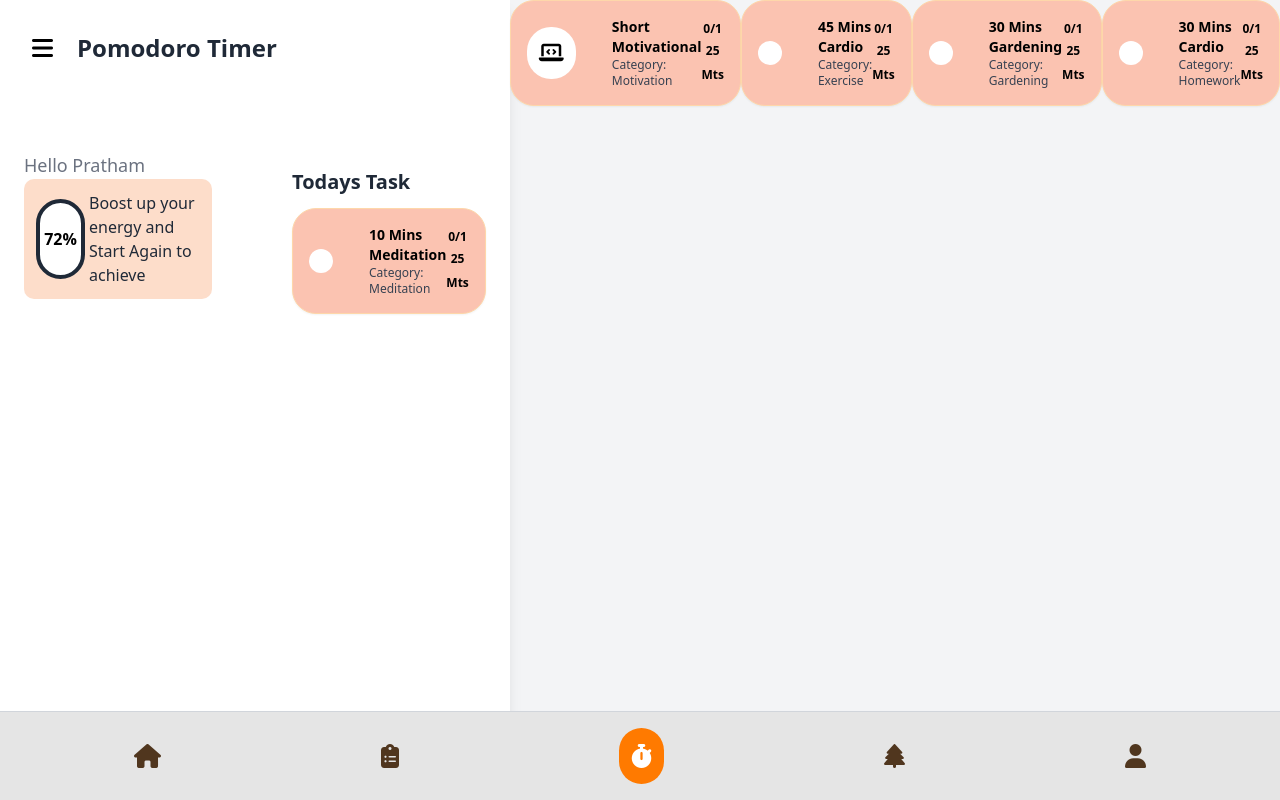
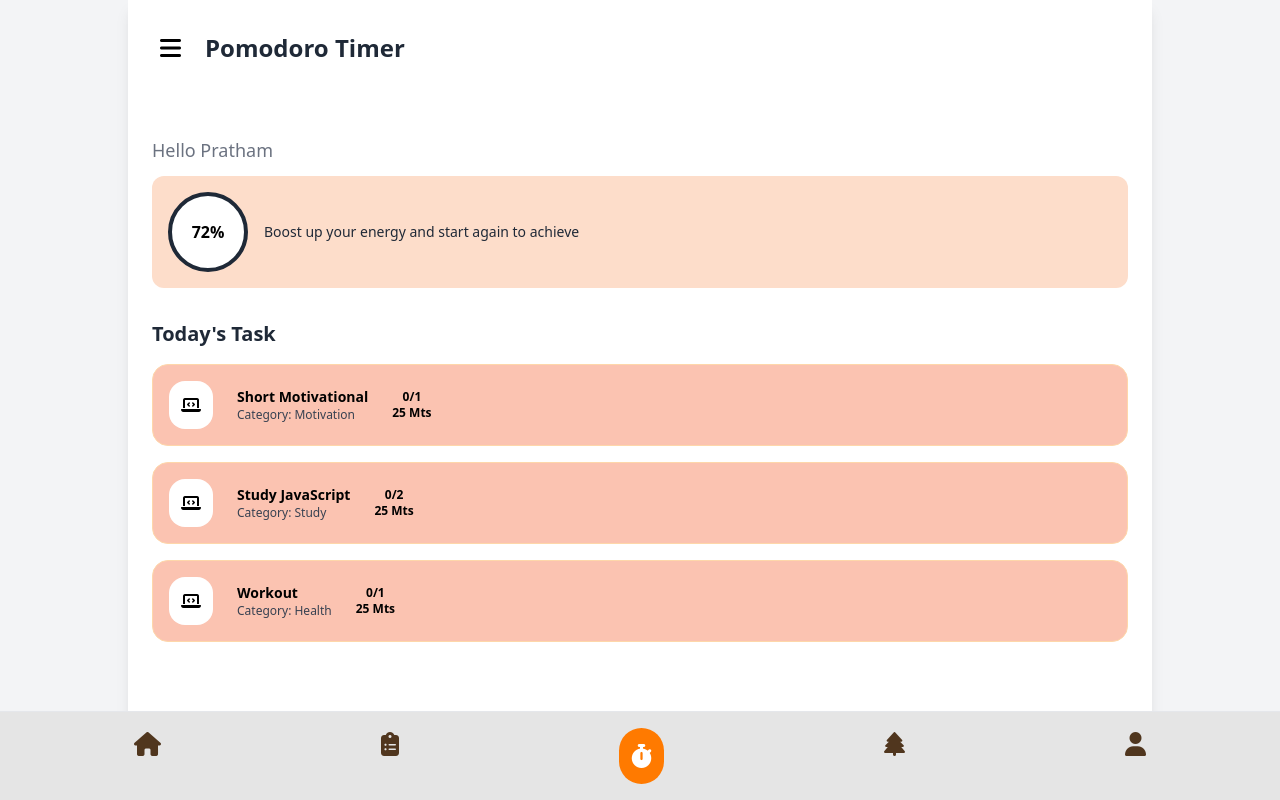
Before and after one commit to WassimeELmansoury/FlowState-Dashboard-de-Productivit-Modulaire, a plain HTML site: page index.html in a window 1280 px wide. Drawn offline with nearby package versions, Linux system fonts and the light colour scheme.

Commit message:
fenalisé le brief

```diff
--- /dev/null
+++ b/Script.js
@@ -0,0 +1,108 @@
+document.addEventListener("DOMContentLoaded", function () {
+  const container = document.getElementById("tasksContainer");
+  const titleElement = document.getElementById("taskTitle");
+  const timeElement = document.getElementById("taskTime");
+  const playButton = document.querySelector(".fa-play");
+  const pauseButton = document.querySelector(".bg-black");
+  const resetButton = document.querySelector(".fa-rotate-left");
+
+  if (container) {
+    const tasks = [
+      { title: "Short Motivational", category: "Motivation", sessions: 1, time: 25 },
+      { title: "Study JavaScript", category: "Study", sessions: 2, time: 25 },
+      { title: "Workout", category: "Health", sessions: 1, time: 25 }
+    ];
+
+    container.innerHTML = "";
+
+    tasks.forEach(task => {
+      const div = document.createElement("div");
+      div.className = "flex items-center justify-between bg-[#FBC3B1] p-4 rounded-2xl border border-orange-200 cursor-pointer";
+      div.innerHTML = `
+        <div class="flex items-center gap-6">
+          <div class="bg-white p-3 rounded-2xl">
+            <i class="fa-solid fa-laptop-code"></i>
+          </div>
+          <div>
+            <h4 class="font-bold text-sm">${task.title}</h4>
+            <p class="text-xs text-gray-700">Category: ${task.category}</p>
+          </div>
+          <div class="text-center text-xs font-bold">
+            <p>0/${task.sessions}</p>
+            <p>${task.time} Mts</p>
+          </div>
+        </div>
+      `;
+      div.addEventListener("click", () => selectTask(task.time, task.title));
+      container.appendChild(div);
+    });
+  }
+  if (titleElement && timeElement) {
+    let timerInterval = null;
+
+    const savedTitle = localStorage.getItem("taskTitle") || "No Task Selected";
+    const savedTimeMinutes = parseInt(localStorage.getItem("taskTime")) || 25;
+
+    let minutes = savedTimeMinutes;
+    let seconds = 0;
+
+    titleElement.textContent = savedTitle;
+    updateTimeDisplay();
+
+    function updateTimeDisplay() {
+      timeElement.textContent = `${minutes.toString().padStart(2, '0')}:${seconds.toString().padStart(2, '0')}`;
+    }
+
+    function startTimer() {
+      if (timerInterval) return;
+
+      timerInterval = setInterval(() => {
+        if (seconds === 0) {
+          if (minutes === 0) {
+            clearInterval(timerInterval);
+            timerInterval = null;
+            alert("Succes !");
+            return;
+          }
+          minutes--;
+          seconds = 59;
+        } else {
+          seconds--;
+        }
+        updateTimeDisplay();
+      }, 1000);
+    }
+
+    function pauseTimer() {
+      clearInterval(timerInterval);
+      timerInterval = null;
+    }
+
+    function resetTimer() {
+      pauseTimer();
+      minutes = savedTimeMinutes;
+      seconds = 0;
+      updateTimeDisplay();
+    }
+
+    if (playButton) {
+      playButton.closest('div, button').addEventListener("click", startTimer);
+    }
+    if (pauseButton) {
+      pauseButton.closest('div, button').addEventListener("click", pauseTimer);
+    }
+    if (resetButton) {
+      resetButton.addEventListener("click", resetTimer);
+    }
+  }
+});
+
+function selectTask(time, title) {
+  localStorage.setItem("taskTime", time);
+  localStorage.setItem("taskTitle", title);
+  window.location.href = "index_1.html";
+}
+
+function goHome() {
+  window.location.href = "index.html";
+}
--- a/index.html
+++ b/index.html
@@ -1,142 +1,59 @@
 <!DOCTYPE html>
 <html lang="en">
 <head>
-    <meta charset="UTF-8">
-    <meta name="viewport" content="width=device-width, initial-scale=1.0">
+  <meta charset="UTF-8" />
+  <meta name="viewport" content="width=device-width, initial-scale=1.0"/>
   <title>FlowState</title>
   <script src="https://cdn.tailwindcss.com"></script>
   <link rel="stylesheet" href="https://cdnjs.cloudflare.com/ajax/libs/font-awesome/6.5.0/css/all.min.css">
+</head>
 
-</head>
 <body class="bg-gray-100 flex justify-center">
-    <div class="w-full max-w-md lg:max-w-5xl bg-white min-h-screen shadow-lg">
+    <div class="w-full max-w-md lg:max-w-5xl bg-white min-h-screen shadow-lg flex flex-col">
+
         <header class="p-6 flex items-center gap-4">
           <button class="hover:bg-gray-100 p-2 rounded-lg transition">
             <i class="fa-solid fa-bars text-2xl"></i>
           </button>
           <h1 class="font-bold text-2xl text-gray-800">Pomodoro Timer</h1>
         </header>
-    <main class="px-6 py-10 flex flex-col items-center space-y-8 lg:flex-row lg:justify-center lg:gap-20">
-        <article>
-            <h3 class="text-gray-500 text-lg">Hello Pratham</h3>
-            <div class="flex items-center justify-around bg-[#FDDDCA] p-3 rounded-[10px] gap-1">
-                <div class="flex w-20 h-20 items-center justify-center bg-white rounded-full border-4 border-gray-800 font-bold">
+
+        <main class="flex-1 px-6 py-10 pb-24">
+
+          <section class="mb-8">
+            <h3 class="text-gray-500 text-lg mb-3">Hello Pratham</h3>
+
+            <div class="flex items-center gap-4 bg-[#FDDDCA] p-4 rounded-xl">
+            <div class="w-20 h-20 flex items-center justify-center bg-white rounded-full border-4 border-gray-800 font-bold">
                 72%
             </div>
-                <p class="text-gray-800 font-medium">
-                    Boost up your energy and <br> Start Again to achieve
+
+
+              <p class="text-gray-800 font-medium text-sm">
+                Boost up your energy and start again to achieve
               </p>
             </div>
-        </article>
-        <section class="space-y-3">
-            <h2 class="font-bold text-xl text-gray-800">Todays Task</h2>
-            <div class="space-y-3">
-                <div class="flex items-center justify-between bg-[#FBC3B1] p-4 rounded-3xl shadow-sm border border-orange-200">
-                    <div class="flex items-center gap-9">
-                        <div class="bg-white p-3 rounded-3xl">
-                            <img src="./images/yoga.png" alt="yoga" class="w-[25px] h-auto">
+          </section>
+
+        <section>
+            <h2 class="font-bold text-xl text-gray-800 mb-4">Today's Task</h2>
+            <div id="tasksContainer" class="space-y-4"></div>
+        </section>
+
+        </main>
+
+        <footer class="fixed bottom-0 left-0 w-full bg-[#E5E5E5] py-4 px-6 flex justify-around border-t">
+            <i class="fa-solid fa-house text-2xl text-[#50361E]"></i>
+            <i class="fa-solid fa-clipboard-list text-2xl text-[#50361E]"></i>
+            <div onclick="goToTimer()" class="bg-[#FF7A00] p-3 rounded-full cursor-pointer">
+              <i class="fa-solid fa-stopwatch text-white text-2xl"></i>
             </div>
-                        <div>
-                            <h4 class="font-bold text-sm">10 Mins Meditation</h4>
-                                <p class="text-xs text-gray-700">Category: Meditation</p>
-                            </div>
-                        </div>
-                        <div class="text-center">
-                            <span class="block font-bold text-xs">0/1</span>
-                            <span class="text-xs font-bold">25 Mts</span>
-                        </div>
-                    </div>
-                </div>
-            </div>
-            <div class="space-y-3">
-                <div class="flex items-center justify-between bg-[#FBC3B1] p-4 rounded-3xl shadow-sm border border-orange-200">
-                    <div class="flex items-center gap-9">
-                        <div class="bg-white p-3 rounded-3xl">
-                            <i class="fa-solid fa-laptop-code text-xl"></i>
-                        </div>
-                        <div>
-                            <h4 class="font-bold text-sm">Short Motivational </h4>
-                                <p class="text-xs text-gray-700">Category: Motivation</p>
-                            </div>
-                        </div>
-                        <div class="text-center">
-                            <span class="block font-bold text-xs">0/1</span>
-                            <span class="text-xs font-bold">25 Mts</span>
-                        </div>
-                    </div>
-                </div>
-            </div>
-            <div class="space-y-3">
-                <div class="flex items-center justify-between bg-[#FBC3B1] p-4 rounded-3xl shadow-sm border border-orange-200">
-                    <div class="flex items-center gap-9">
-                        <div class="bg-white p-3 rounded-3xl">
-                            <img src="./images/sit-up.png" alt="sit-up" class="w-[25px] h-auto">                        </div>
-                        <div>
-                            <h4 class="font-bold text-sm">45 Mins Cardio</h4>
-                                <p class="text-xs text-gray-700">Category: Exercise</p>
-                            </div>
-                        </div>
-                        <div class="text-center">
-                            <span class="block font-bold text-xs">0/1</span>
-                            <span class="text-xs font-bold">25 Mts</span>
-                        </div>
-                    </div>
-                </div>
-            </div>
-            <div class="space-y-3">
-                <div class="flex items-center justify-between bg-[#FBC3B1] p-4 rounded-3xl shadow-sm border border-orange-200">
-                    <div class="flex items-center gap-9">
-                        <div class="bg-white p-3 rounded-3xl">
-                            <img src="./images/gardening.png" alt="Gardening" class="w-[25px] h-auto">                        </div>
-                        <div>
-                            <h4 class="font-bold text-sm">30 Mins Gardening</h4>
-                                <p class="text-xs text-gray-700">Category: Gardening</p>
-                            </div>
-                        </div>
-                        <div class="text-center">
-                            <span class="block font-bold text-xs">0/1</span>
-                            <span class="text-xs font-bold">25 Mts</span>
-                        </div>
-                    </div>
-                </div>
-            </div>
-            <div class="space-y-3">
-                <div class="flex items-center justify-between bg-[#FBC3B1] p-4 rounded-3xl shadow-sm border border-orange-200">
-                    <div class="flex items-center gap-9">
-                        <div class="bg-white p-3 rounded-3xl">
-                            <img src="./images/Homework.png" alt="Homework" class="w-[25px] h-auto">
-                        </div>
-                        <div>
-                            <h4 class="font-bold text-sm">30 Mins Cardio</h4>
-                                <p class="text-xs text-gray-700">Category: Homework</p>
-                            </div>
-                        </div>
-                        <div class="text-center">
-                            <span class="block font-bold text-xs">0/1</span>
-                            <span class="text-xs font-bold">25 Mts</span>
-                        </div>
-                    </div>
-                </div>
-            </div>
-        </section>
-    </main>
-    <footer class="fixed bottom-0 left-0 w-full bg-[#E5E5E5] py-4 px-6 flex justify-around items-center border-t border-gray-300">
-        <button class="text-[#50361E] hover:scale-110 transition-transform">
-            <i class="fa-solid fa-house text-2xl"></i>
-        </button>
-          <button class="text-[#50361E] hover:scale-110 transition-transform">
-            <i class="fa-solid fa-clipboard-list text-2xl"></i>
-        </button>
-        <button class="bg-[#FF7A00] p-3 rounded-full  border-white">
-            <i class="fa-solid fa-stopwatch text-white text-2xl"></i>
-        </button>
-        <button class="text-[#50361E] hover:scale-110 transition-transform">
-            <i class="fa-solid fa-tree text-2xl"></i>
-        </button>
-        <button class="text-[#50361E] hover:scale-110 transition-transform">
-            <i class="fa-solid fa-user text-2xl"></i>
-        </button>
+
+
+            <i class="fa-solid fa-tree text-2xl text-[#50361E]"></i>
+            <i class="fa-solid fa-user text-2xl text-[#50361E]"></i>
         </footer>
     </div>
 </body>
+<script src="Script.js"></script>
 </html>
```
Also changed, not shown: index_1.html (+14 -17 lines), Script.css (deleted). Lines whose indentation alone changed are shown as unchanged.
